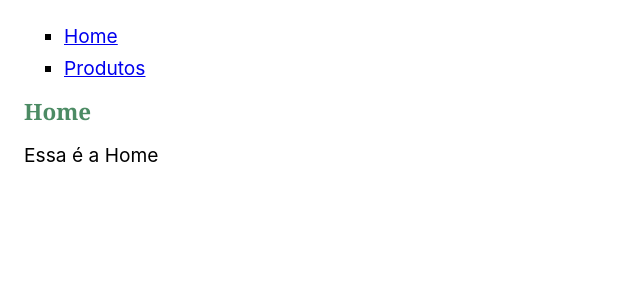
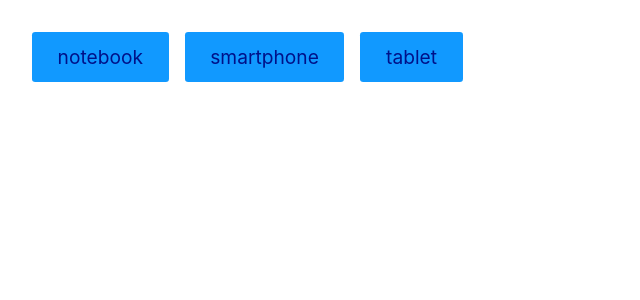
Before and after one commit to thaisquirino/React-Completo, a React (Vite) app: page / in a window 1280 px wide. Shown: the top 300 px of the page, without its empty margins (0-640 px from the left). Built offline with nearby package versions, Linux system fonts and the light colour scheme.

Commit message:
feat:Trabalhando com estados useState

```diff
--- a/src/App.jsx
+++ b/src/App.jsx
@@ -1,21 +1,34 @@
 import React from 'react';
-import Header from './Header';
-import Home from './Home';
-import Produtos from './Produtos';
+import Produto from './Produto';
 
 const App = () => {
-  const { pathname } = window.location;
-  let Pagina;
-  if (pathname === '/produtos') {
-    Pagina = Produtos;
-  } else {
-    Pagina = Home;
+  const [dados, setDados] = React.useState(null);
+  const [carregando, setCarregando] = React.useState(null);
+
+  async function handleClick(event) {
+    setCarregando(true);
+    const response = await fetch(
+      `https://ranekapi.origamid.dev/json/api/produto/${event.target.innerText}`,
+    );
+    const json = await response.json();
+    setDados(json);
+    setCarregando(false);
   }
+
   return (
-    <section>
-      <Header />
-      <Pagina />
-    </section>
+    <div>
+      <button style={{ margin: '.5rem' }} onClick={handleClick}>
+        notebook
+      </button>
+      <button style={{ margin: '.5rem' }} onClick={handleClick}>
+        smartphone
+      </button>
+      <button style={{ margin: '.5rem' }} onClick={handleClick}>
+        tablet
+      </button>
+      {carregando && <p>Carregando...</p>}
+      {!carregando && dados && <Produto dados={dados} />}
+    </div>
   );
 };
 
--- a/src/Header.jsx
+++ /dev/null
@@ -1,18 +0,0 @@
-import React from 'react';
-
-const Header = () => {
-  return (
-    <header>
-      <ul>
-        <li>
-          <a href="/">Home</a>
-        </li>
-        <li>
-          {' '}
-          <a href="/produtos">Produtos</a>
-        </li>
-      </ul>
-    </header>
-  );
-};
-export default Header;
--- a/src/Home.jsx
+++ /dev/null
@@ -1,11 +0,0 @@
-import Titulo from './Titulo';
-
-const Home = () => {
-  return (
-    <section>
-      <Titulo texto="Home" />
-      <p>Essa é a Home</p>
-    </section>
-  );
-};
-export default Home;
--- a/src/Produto.jsx
+++ b/src/Produto.jsx
@@ -1,15 +1,13 @@
 import React from 'react';
 
-const Produto = ({ nome, propriedades }) => {
+const Produto = ({ dados }) => {
   return (
     <div>
-      <p>{nome}</p>
-      <ul>
-        {propriedades.map((propriedade) => (
-          <li> {propriedade}</li>
-        ))}
-      </ul>
+      <h1>{dados.nome}</h1>
+      <p>R$ {dados.preco}</p>
+      <img src={dados.fotos[0].src} alt={dados.fotos[0].titulo} />
     </div>
   );
 };
+
 export default Produto;
--- a/src/Produtos.jsx
+++ /dev/null
@@ -1,20 +0,0 @@
-import React from 'react';
-import Titulo from './Titulo';
-import Produto from './Produto';
-
-const Produtos = () => {
-  const produtos = [
-    { nome: 'Notebook', propriedades: ['16gb ram', '512gb'] },
-    { nome: 'Smartphone', propriedades: ['2gb ram', '128gb'] },
-  ];
-  return (
-    <section>
-      <Titulo texto="Produtos" />
-      {produtos.map((produto) => (
-        <Produto key={produto.nome} {...produtos} />
-      ))}
-    </section>
-  );
-};
-
-export default Produtos;
--- a/src/Titulo.jsx
+++ /dev/null
@@ -1,6 +0,0 @@
-import React from 'react';
-
-const Titulo = ({ texto }) => {
-  return <h1 style={{ color: '#4c8b64' }}>{texto}</h1>;
-};
-export default Titulo;
```
Also changed, not shown: src/index.jsx (line endings or trailing spaces).
